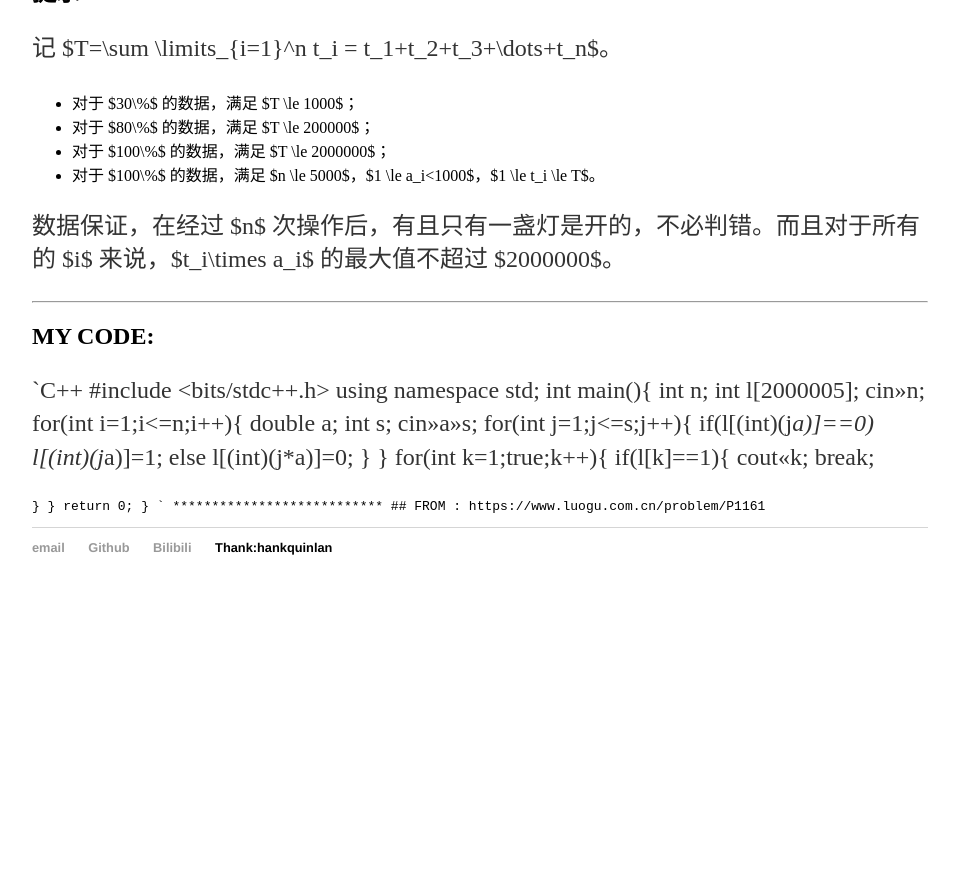
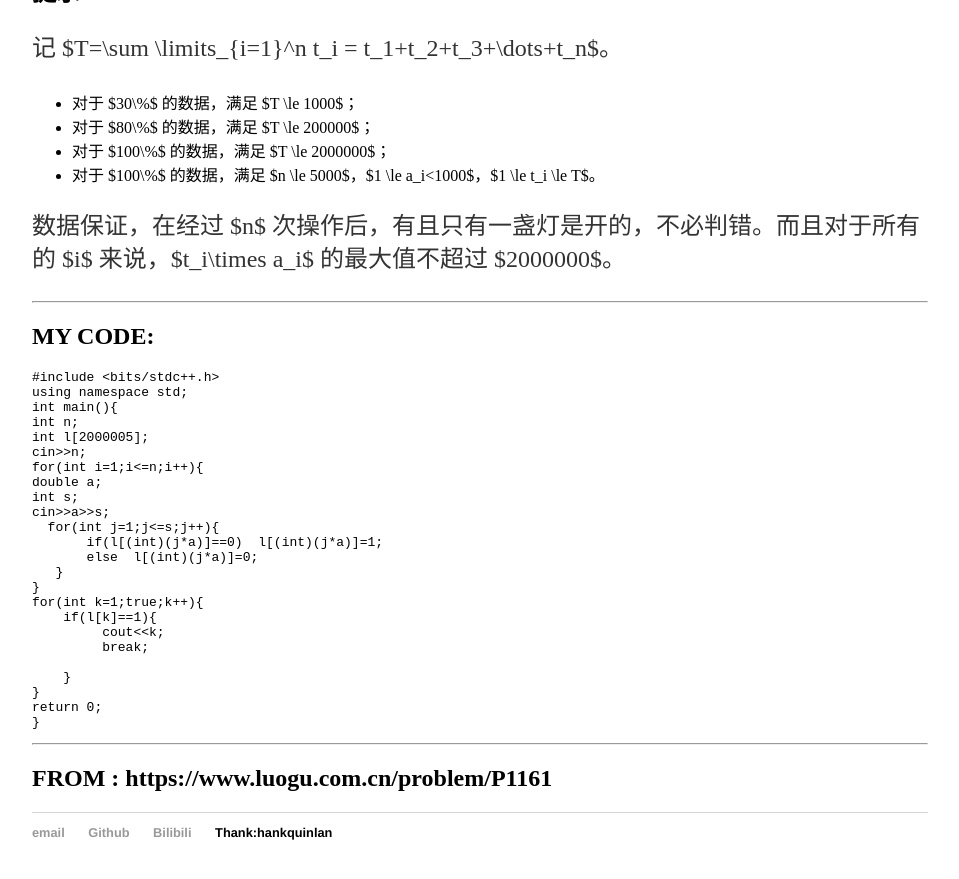
Before and after one commit to mcsmallfeng/mcsmallfeng-github.io, a Jekyll site: the page built from _posts/2024-02-05-Luo-gu-P1161-开灯.md, in a window 1280 px wide and 900 px high, scrolled down 1564 px. Shown: the top 879 px of the window, without its empty margins (160-1119 px from the left). Built offline with Jekyll 4.4.1, drawn with Linux system fonts in a browser that asks for light colours; before the commit the page ends 2179 px from its top, so only the background shows below that.

Commit message:
Update 2024-02-05-Luo-gu-P1161-开灯.md

````diff
--- a/_posts/2024-02-05-Luo-gu-P1161-开灯.md
+++ b/_posts/2024-02-05-Luo-gu-P1161-开灯.md
@@ -59,7 +59,7 @@ date: 2024-02-05
 
 *****************
 ## MY CODE:
-`C++
+```C++
 #include <bits/stdc++.h>
 using namespace std;
 int main(){
@@ -84,6 +84,6 @@ for(int k=1;true;k++){
 }
 return 0;
 }
-`
+```
 ***************************
 ## FROM : https://www.luogu.com.cn/problem/P1161
````
